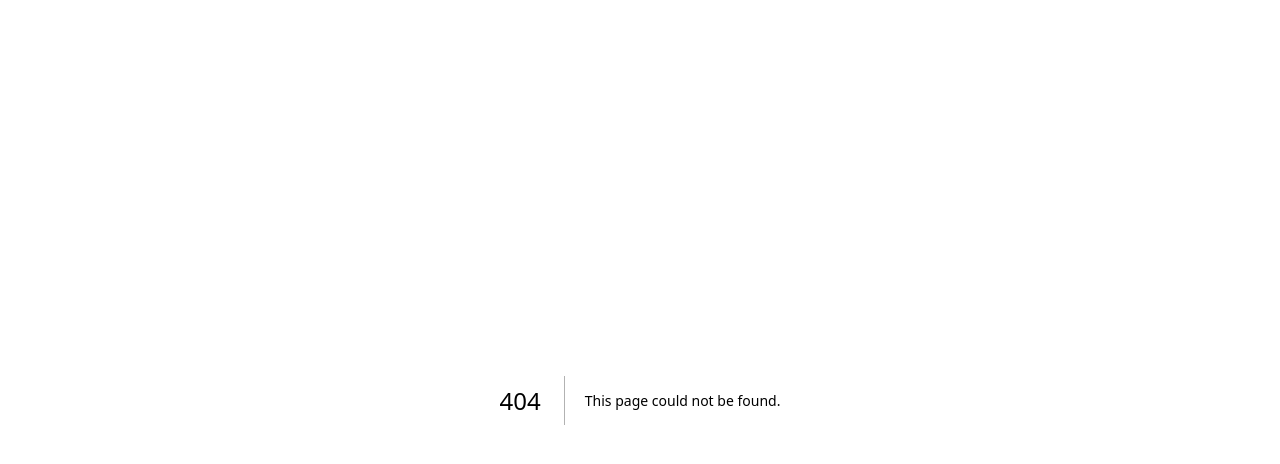
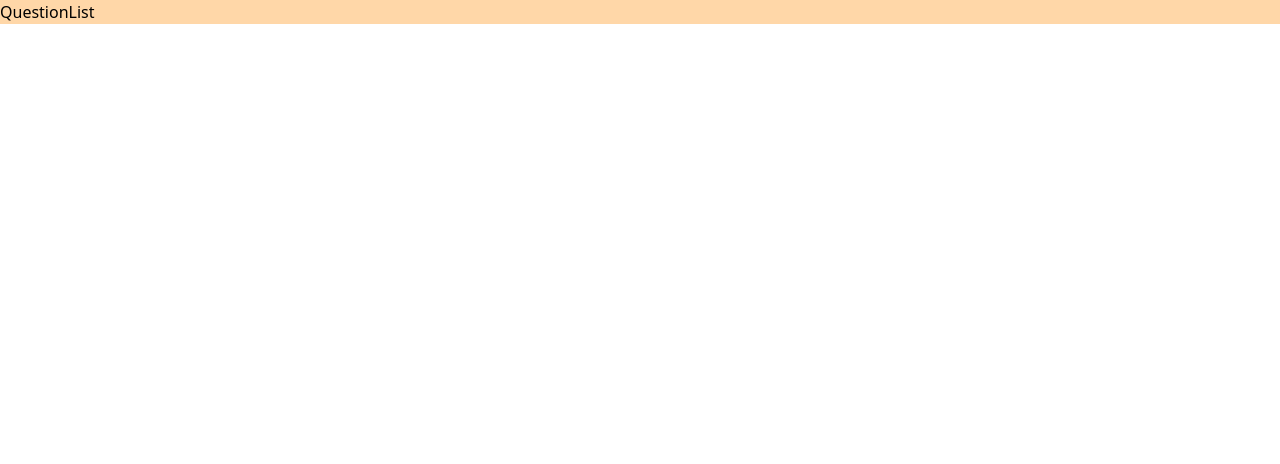
Before and after one commit to mrunkle01/Capstone, a Next.js app in the folder frontend/: page /pretest in a window 1280 px wide. Before the commit this address had no page. Shown: the top 464 px of the page. Built offline with nearby package versions, Linux system fonts and the light colour scheme.

Commit message:
auth pages with new theme

```diff
--- a/frontend/app/(dashboard)/dashboard/page.tsx
+++ b/frontend/app/(dashboard)/dashboard/page.tsx
@@ -3,13 +3,12 @@ import {loadSections} from "@/lib/api/dashboard";
 import LessonList from "@/components/dashboard/LessonList";
 import Greeting from "@/components/dashboard/Greeting";
 
-
 export default async function Dashboard() {
     let sectionInfo: SectionResponse
-
     try {
         sectionInfo = await loadSections()
     } catch (error) {
+        console.log(error)
         return <div>Failed to load dashboard</div>
     }
     return(
--- /dev/null
+++ b/frontend/app/(onboarding)/pretest/page.tsx
@@ -0,0 +1,9 @@
+import QuestionList from "@/components/onboarding/QuestionList";
+
+export default function Pretest() {
+    return (
+        <div className="bg-orange-200">
+            <QuestionList/>
+        </div>
+    )
+}
--- a/frontend/components/dashboard/Greeting.tsx
+++ b/frontend/components/dashboard/Greeting.tsx
@@ -1,5 +1,6 @@
 export default function Greeting(){
     //TODO Hard coded user for now later will be rendered in Greeting component
+    //use profile backend
     const user = {
         username: "Mark",
         goal: "Manga",
--- /dev/null
+++ b/frontend/components/onboarding/QuestionList.tsx
@@ -0,0 +1,8 @@
+
+export default function QuestionList(){
+    return (
+        <div className="question-list">
+            QuestionList
+        </div>
+    )
+}
--- a/frontend/lib/api/dashboard.ts
+++ b/frontend/lib/api/dashboard.ts
@@ -2,6 +2,7 @@ import {SectionResponse} from "@/lib/types/dashboard";
 
 export async function loadSections(){
     const url = `${process.env.NEXT_PUBLIC_API_URL}/api/sectionDemo`
+
     const response = await fetch(url, {
         method: "GET"
     })
```
